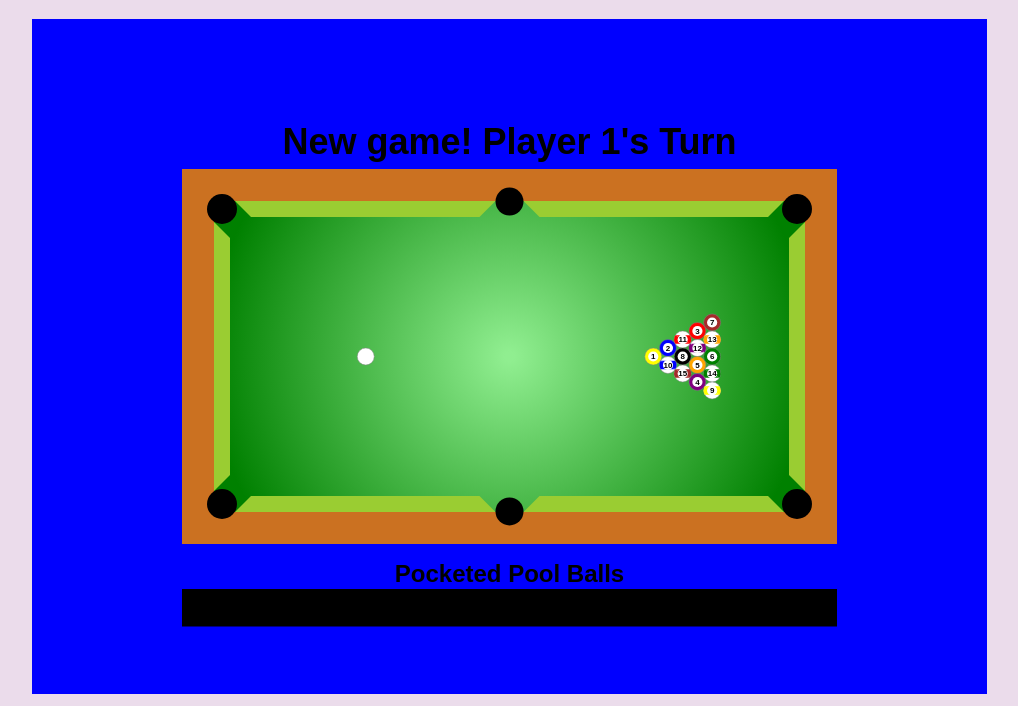
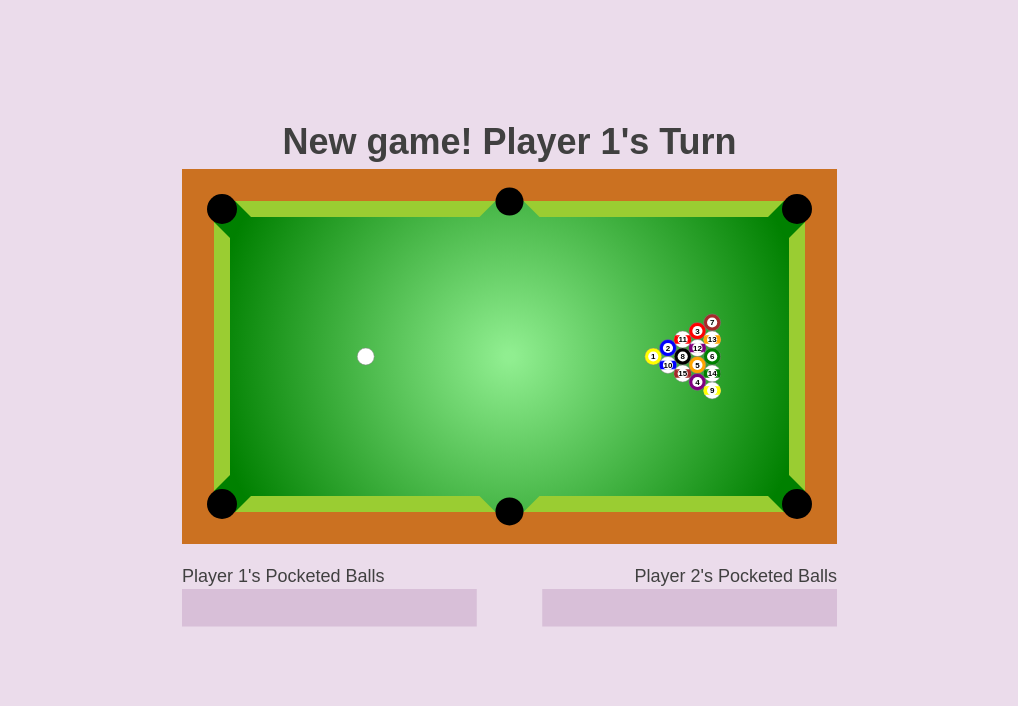
Before and after one commit to emikyu/8ball_pool, a website built with webpack: page index.html in a window 1280 px wide. Shown: the part 94-800 px from the top of the page, without its empty margins (131-1149 px from the left). Built offline with nearby package versions, Linux system fonts and the light colour scheme.

Commit message:
Complete player mechanics and add score tracking

```diff
--- a/src/scripts/ball.js
+++ b/src/scripts/ball.js
@@ -1,7 +1,7 @@
 export const BALL_CONSTANTS = {
     RADIUS: 8.5,
     BORDER_COLOR: "gray",
-    FRICTION: 0.00001
+    FRICTION: 0.000005
 };
 
 export class PoolBall {
--- a/src/scripts/game.js
+++ b/src/scripts/game.js
@@ -194,60 +194,47 @@ export default class EightBallPool {
 
     takeTurn() {
         this.canvas.addEventListener('mousemove', this.handleMouseMove);
-
-        // // debugger
-        // const that = this;
-        // this.canvas.addEventListener('mousemove', function handleMouseMove(e) {
-        //     // debugger
-        //     that.table.animate(that.ctx);
-        //     that.poolBalls.forEach(poolBall => {
-        //         poolBall.animate(that.ctx);
-        //     });
-        //     that.drawGameStatus();
-
-        //     const cRect = that.canvas.getBoundingClientRect();
-        //     const x = e.clientX - cRect.left * (that.canvas.width / cRect.width);
-        //     const y = e.clientY - cRect.top * (that.canvas.height / cRect.height);
-
-        //     that.ctx.beginPath();
-        //     that.ctx.moveTo(that.poolBalls[0].x, that.poolBalls[0].y);
-        //     that.ctx.lineTo(x, y);
-        //     that.ctx.closePath();
-        //     that.ctx.lineWidth = 7;
-        //     that.ctx.strokeStyle = "maroon";
-        //     that.ctx.stroke();
-        //     that.poolBalls[0].animate(that.ctx);
-
-        //     that.canvas.addEventListener('click', function handleClick(e) {
-        //         // debugger
-        //         let vx = (that.poolBalls[0].x - x) / (2 * margin);
-        //         let vy = (that.poolBalls[0].y - y) / (2 * margin);
-        //         const v = Math.sqrt(vx * vx + vy * vy);
-        //         if (v > BALL_CONSTANTS.RADIUS / FRAMES) {
-        //             vx = vx / v * BALL_CONSTANTS.RADIUS / FRAMES;
-        //             vy = vy / v * BALL_CONSTANTS.RADIUS / FRAMES;
-        //         }
-        //         if (!that.running) that.play();
-        //         that.poolBalls[0].vx = vx;
-        //         that.poolBalls[0].vy = vy;
-
-        //     });
-        // });
     }
 
     drawGameStatus() {
         // draw game status
+
         this.ctx.font = "bold 36px sans-serif";
         this.ctx.textAlign = "center";
-        this.ctx.fillStyle = "black";
+        this.ctx.fillStyle = "rgb(64,64,64)";
         this.ctx.fillText(this.gameStatus, this.dimensions.width / 2, margin * 0.9);
 
+        const padding = 5;
+        const r = BALL_CONSTANTS.RADIUS;
 
-        this.ctx.font = "bold 24px sans-serif";
-        this.ctx.textAlign = "center";
-        this.ctx.fillStyle = "black";
-        this.ctx.fillText("Pocketed Pool Balls", this.dimensions.width / 2, this.dimensions.height - margin * 0.75);
-        this.ctx.fillRect(margin, this.dimensions.height - 0.7 * margin, this.dimensions.width - 2 * margin, 0.25 * margin);
+        this.ctx.font = "18px sans-serif";
+        this.ctx.textAlign = "left";
+        this.ctx.fillStyle = "rgb(64,64,64)";
+        this.ctx.fillText(`Player 1's Pocketed Balls${this.playerOne.marking ? ` (${this.playerOne.marking})` : ""}`, margin, this.dimensions.height - margin * 0.75);
+        this.ctx.fillStyle = "thistle";
+        this.ctx.fillRect(margin, this.dimensions.height - 0.7 * margin, (this.dimensions.width - 2 * margin) * 0.45, 0.25 * margin);
+        if (this.playerOne.marking) this.pocketedBalls[this.playerOne.marking].forEach((poolBall, idx) => {
+            poolBall.x = margin + (idx + 1) * padding + (idx * 2 + 1) * r;
+            poolBall.y = this.dimensions.height - 0.7 * margin + (0.25 * margin) / 2;
+            poolBall.vx = 0;
+            poolBall.vy = 0;
+            poolBall.drawBall(this.ctx);
+        });
+
+
+        this.ctx.font = "18px sans-serif";
+        this.ctx.textAlign = "right";
+        this.ctx.fillStyle = "rgb(64,64,64)";
+        this.ctx.fillText(`Player 2's Pocketed Balls${this.playerTwo.marking ? ` (${this.playerTwo.marking})` : ""}`, this.dimensions.width - margin, this.dimensions.height - margin * 0.75);
+        this.ctx.fillStyle = "thistle";
+        this.ctx.fillRect(this.dimensions.width - margin - (this.dimensions.width - 2 * margin) * 0.45, this.dimensions.height - 0.7 * margin, (this.dimensions.width - 2 * margin) * 0.45, 0.25 * margin);
+        if (this.playerTwo.marking) this.pocketedBalls[this.playerTwo.marking].forEach((poolBall, idx) => {
+            poolBall.x = this.dimensions.width - (margin + (idx + 1) * padding + (idx * 2 + 1) * r);
+            poolBall.y = this.dimensions.height - 0.7 * margin + (0.25 * margin) / 2;
+            poolBall.vx = 0;
+            poolBall.vy = 0;
+            poolBall.drawBall(this.ctx);
+        });
     }
 
     // check for collisions among pool balls
--- a/src/scripts/table.js
+++ b/src/scripts/table.js
@@ -11,7 +11,7 @@ export class PoolTable {
     }
 
     drawBackground(ctx) {
-        ctx.fillStyle = "blue";
+        ctx.fillStyle = "rgb(235, 220, 235)";
         ctx.fillRect(0, 0, this.dimensions.width, this.dimensions.height);
 
         // takes into account the 150 outer border & half of the table border at 16
```
Also changed, not shown: index.html (+1 -0 lines).
